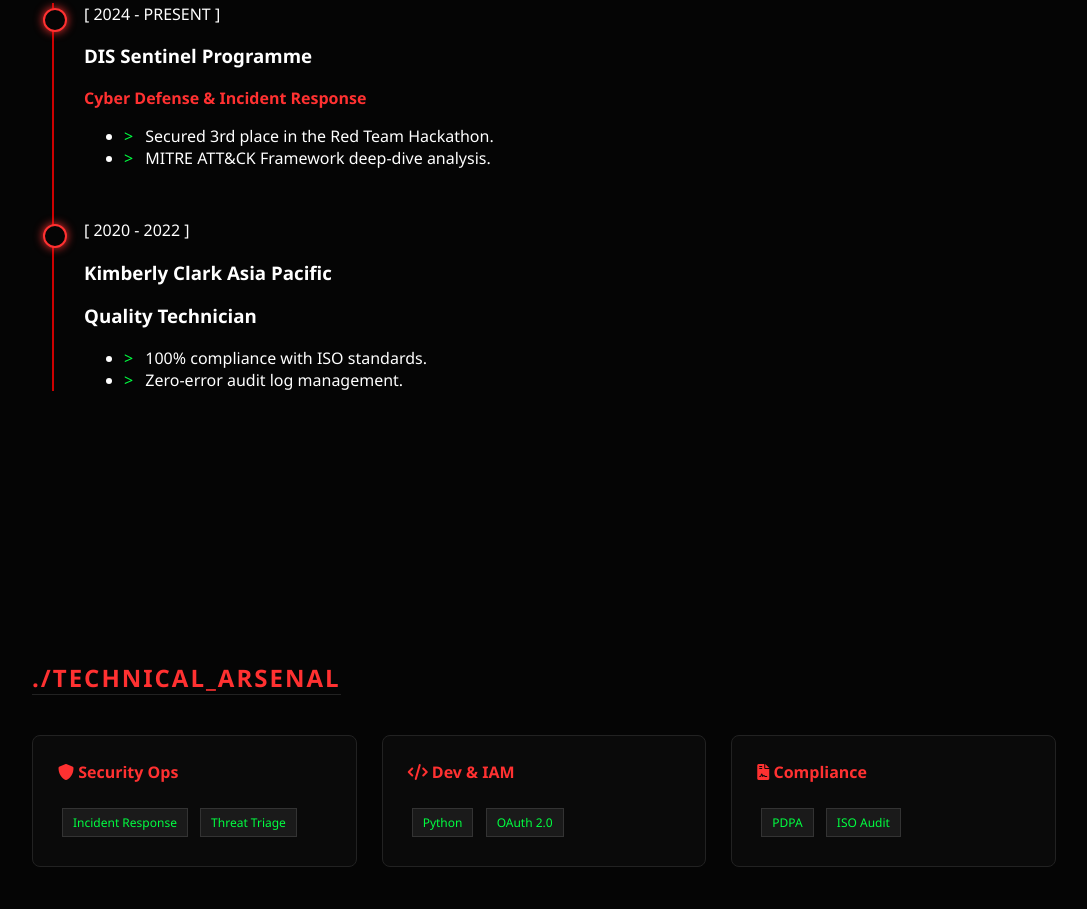
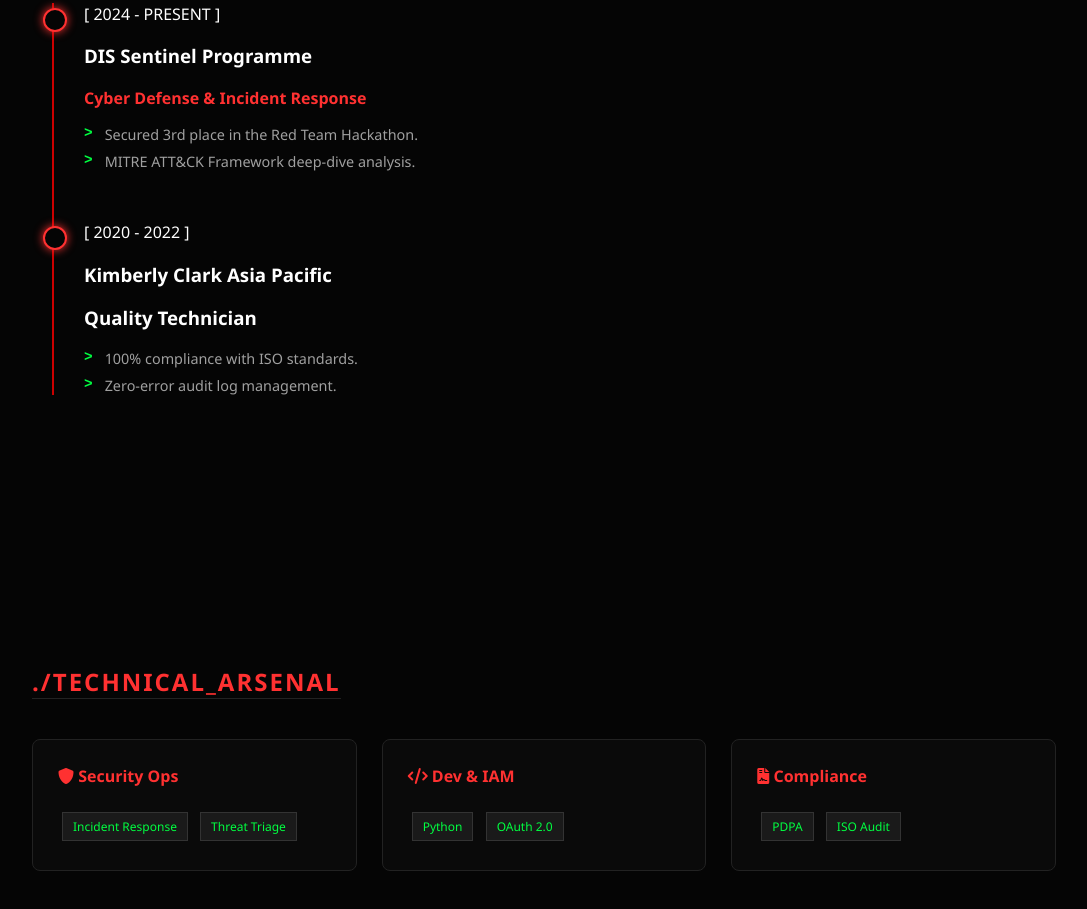
Before and after one commit to nakaokayumi/digital-portfolio, a plain HTML site: page index.html in a window 1280 px wide. Shown: the part 2277-3186 px from the top of the page, without its empty margins (96-1183 px from the left). Drawn offline with nearby package versions, Linux system fonts and the light colour scheme.

Commit message:
Update index.html

```diff
--- a/index.html
+++ b/index.html
@@ -210,6 +210,31 @@
         .tag { background: #1a1a1a; color: var(--terminal-green); padding: 5px 10px; font-size: 0.75rem; margin: 4px; display: inline-block; border: 1px solid #333; }
         ul.bullet-list li::before { content: "> "; color: var(--terminal-green); margin-right: 8px; }
 
+        /* 1. Remove the default browser bullets */
+        ul.bullet-list {
+            list-style: none;
+            padding-left: 0;
+            margin-top: 10px;
+        }
+
+        /* 2. Style each list item */
+        ul.bullet-list li {
+            color: var(--text-gray);
+            margin-bottom: 8px;
+            font-size: 0.9rem;
+            display: flex; /* Keeps the arrow and text aligned perfectly */
+            align-items: flex-start;
+        }
+
+        /* 3. Add the Green Arrow back */
+        ul.bullet-list li::before {
+            content: ">";
+            color: #00ff41; /* Your terminal green */
+            font-weight: bold;
+            margin-right: 12px;
+            font-family: 'Courier New', monospace;
+        }
+
     </style>
 </head>
 <body>
@@ -282,8 +307,7 @@
             <span class="date">[ 2024 - PRESENT ]</span>
             <h3>DIS Sentinel Programme</h3>
             <p style="color: var(--neon-red); font-weight: bold;">Cyber Defense & Incident Response</p>
-                <ul class="bullet-list">
-                    <li>Secured 3rd place in the Red Team Hackathon.</li>
+            <ul class="bullet-list"> <li>Secured 3rd place in the Red Team Hackathon.</li>
                 <li>MITRE ATT&CK Framework deep-dive analysis.</li>
             </ul>
         </div>
```
Lines whose indentation alone changed are shown as unchanged.
